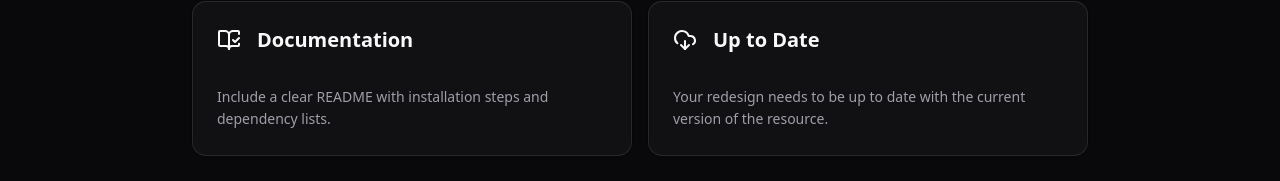
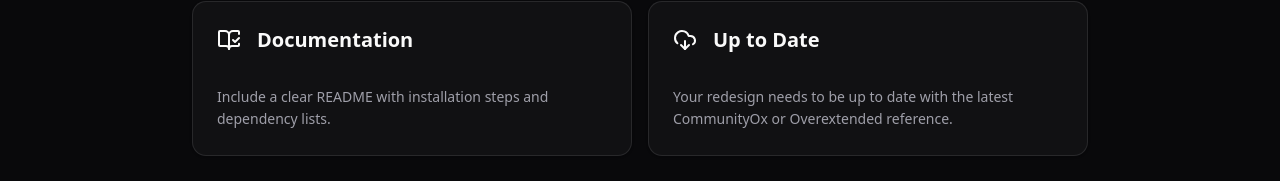
Before and after one commit to Maximus7474/overextended-redesigns, a Next.js app: page /contribute in a window 1280 px wide. Shown: the part 532-713 px from the top of the page. Built offline with nearby package versions, Linux system fonts and the light colour scheme.

Commit message:
refactor(app/contribute): rules & tech requirement generation

```diff
--- a/src/app/contribute/page.tsx
+++ b/src/app/contribute/page.tsx
@@ -16,6 +16,38 @@ import {
 	CloudDownload,
 	Book,
 } from "lucide-react";
+
+const techRequirements = [
+	{
+		Icon: GithubIcon as LucideIcon,
+		title: "Open Source",
+		description: "Your work must be hosted on a public GitHub repository with the GPL-V3 license."
+	},
+	{
+		Icon: FileBraces,
+		title: "Clean Code",
+		description: "Scripts should be optimized and free of obfuscation to ensure community trust."
+	},
+	{
+		Icon: BookOpenCheck,
+		title: "Documentation",
+		description: "Include a clear README with installation steps and dependency lists."
+	},
+	{
+		Icon: CloudDownload,
+		title: "Up to Date",
+		description: "Your redesign needs to be up to date with the latest CommunityOx or Overextended reference."
+	}
+];
+
+const contribRules = [
+	["Single Redesign:", "Each pull request must contain exactly one submission to ensure a focused review."],
+	["Local Verification:", "You must verify the project compiles successfully (npm run build) before submitting."],
+	["Licensing Compliance:", "Submissions must adhere to the original work's license (GPLv3). We do not accept obfuscated or 'locked' code."],
+	["Mandatory Attribution:", "You must clearly credit the original author. Submissions claiming 100% original ownership of derivative works will be rejected."],
+	["Public Hosting:", "All resources must be hosted on a public GitHub repository to allow for community auditing and transparency."],
+	["Author Opt-Out:", "We honor takedown requests from verified original authors who do not wish to have their work showcased here."],
+];
 
 export default function SubmitPage() {
 	return (
@@ -40,26 +72,14 @@ export default function SubmitPage() {
 							<h2 className="text-2xl font-bold">Technical Requirements</h2>
 						</div>
 						<div className="grid sm:grid-cols-2 gap-4">
-							<RequirementCard
-								Icon={GithubIcon as LucideIcon}
-								title="Open Source"
-								description="Your work must be hosted on a public GitHub repository with the GPL-V3 license."
-							/>
-							<RequirementCard
-								Icon={FileBraces}
-								title="Clean Code"
-								description="Scripts should be optimized and free of obfuscation to ensure community trust."
-							/>
-							<RequirementCard
-								Icon={BookOpenCheck}
-								title="Documentation"
-								description="Include a clear README with installation steps and dependency lists."
-							/>
-							<RequirementCard
-								Icon={CloudDownload}
-								title="Up to Date"
-								description="Your redesign needs to be up to date with the current version of the resource."
-							/>
+							{techRequirements.map((req, index) => (
+								<RequirementCard
+									key={index}
+									Icon={req.Icon}
+									title={req.title}
+									description={req.description}
+								/>
+							))}
 						</div>
 					</section>
 
@@ -74,16 +94,7 @@ export default function SubmitPage() {
 						<Card className="border-primary/10 bg-primary/5">
 							<CardContent>
 								<ul className="space-y-4">
-									{[
-										["Single Redesign:", "Each pull request must contain exactly one submission to ensure a focused review."],
-										["Local Verification:", "You must verify the project compiles successfully (npm run build) before submitting."],
-										["Licensing Compliance:", "Submissions must adhere to the original work's license (GPLv3). We do not accept obfuscated or 'locked' code."],
-										["Mandatory Attribution:", "You must clearly credit the original author. Submissions claiming 100% original ownership of derivative works will be rejected."],
-										["Public Hosting:", "All resources must be hosted on a public GitHub repository to allow for community auditing and transparency."],
-										["Author Opt-Out:", "We honor takedown requests from verified original authors who do not wish to have their work showcased here."],
-									].map(([title, description], i) => {
-
-										return (
+									{contribRules.map(([title, description], i) => (
 											<li key={i} className="flex gap-3 text-sm leading-relaxed items-center">
 												<CheckCircle2 className="size-6 text-primary shrink-0" />
 												<span className="text-muted-foreground">
@@ -92,7 +103,7 @@ export default function SubmitPage() {
 												</span>
 											</li>
 										)
-									})}
+									)}
 								</ul>
 							</CardContent>
 						</Card>
```
